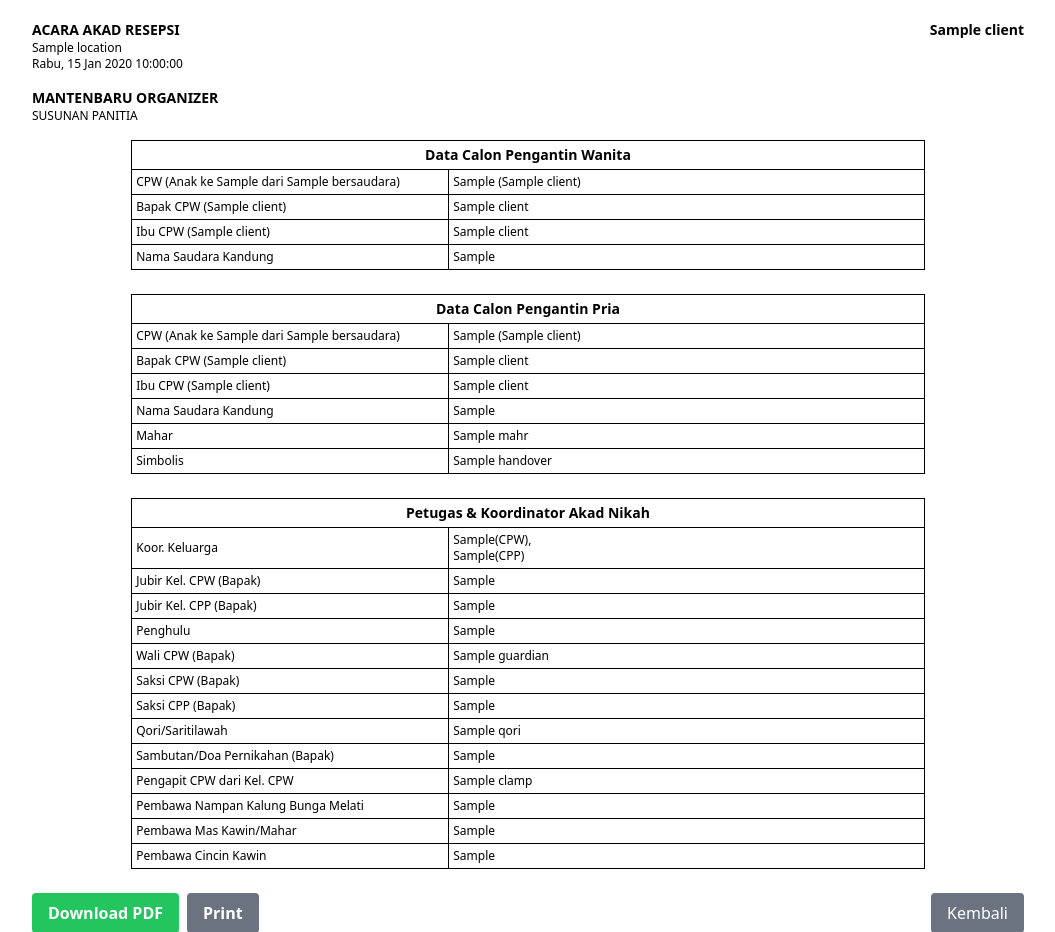
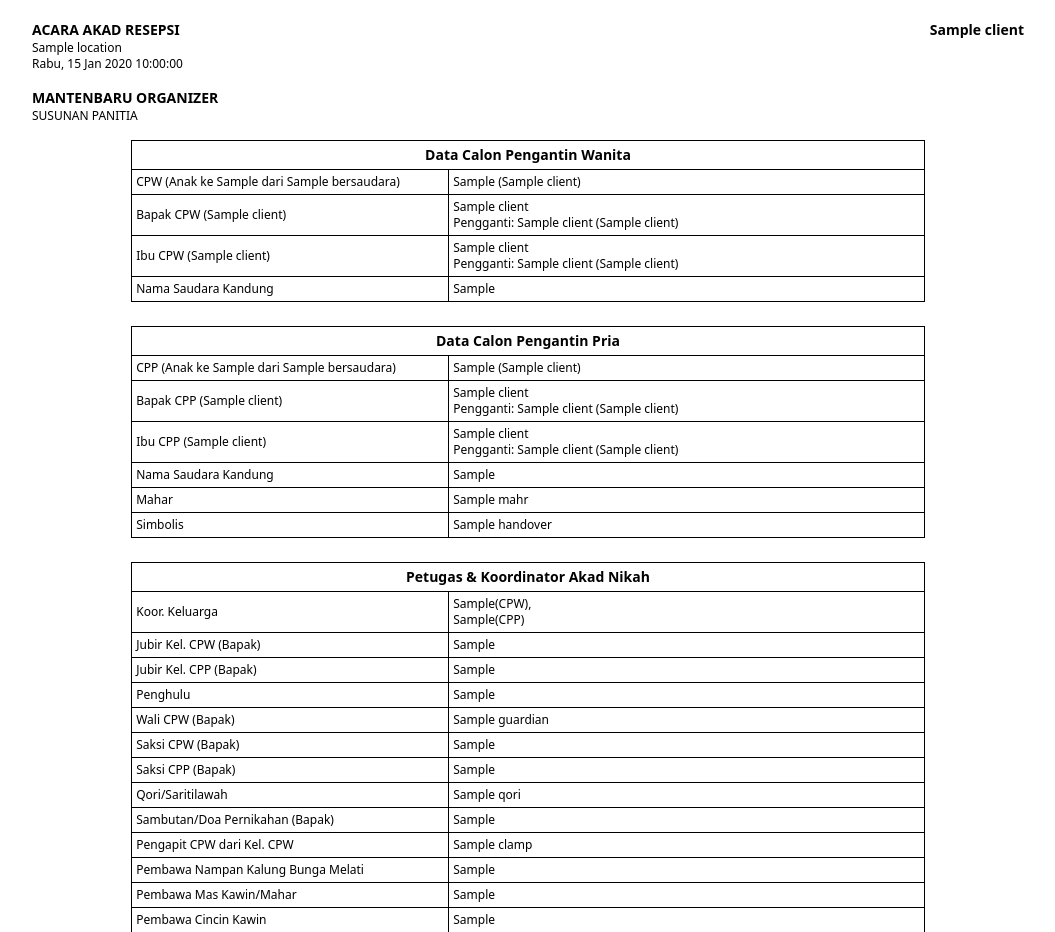
Before and after one commit to arkansys22/3RpM4nt3nB4rU, a CodeIgniter app: the page made by application/views/naskah/data_pengantin.php in a window 1280 px wide. Shown: the top 932 px of the page, without its empty margins (112-1167 px from the left). Run offline with CodeIgniter, Linux system fonts and the light colour scheme; tables that the repository leaves empty or names only in its code hold one stand-in row (values such as "Sample post"); the template is opened without the code that fills it: most values are stand-ins (such as "Sample title", 1, 10 or a date in 2020); some libraries are stand-ins or nearby versions.

Commit message:
adjustment data

```diff
--- a/application/views/naskah/data_pengantin.php
+++ b/application/views/naskah/data_pengantin.php
@@ -61,11 +61,19 @@
             </tr>
             <tr>
                 <td class="border border-black p-1 text-xs w-2/5">Bapak CPW (<?= $client->f_bride_fathercname; ?>)</td>
-                <td class="border border-black p-1 text-xs"><?= $client->f_bride_fathername; ?></td>
+                <td class="border border-black p-1 text-xs"><?= $client->f_bride_fathername; ?>
+                <?php if (!empty($client->f_bride_freplacementname)): ?>
+                <br>Pengganti: <?= $client->f_bride_freplacementname; ?> (<?= $client->f_bride_freplacementcname; ?>)
+                <?php endif; ?>
+            </td>
             </tr>
             <tr>
                 <td class="border border-black p-1 text-xs w-2/5">Ibu CPW (<?= $client->f_bride_mothercname; ?>)</td>
-                <td class="border border-black p-1 text-xs"><?= $client->f_bride_mothername; ?></td>
+                <td class="border border-black p-1 text-xs"><?= $client->f_bride_mothername; ?>
+                <?php if (!empty($client->f_bride_mreplacementname)): ?>
+                <br>Pengganti: <?= $client->f_bride_mreplacementname; ?> (<?= $client->f_bride_mreplacementcname; ?>)
+                <?php endif; ?>
+            </td>
             </tr>
             <tr>
                 <td class="border border-black p-1 text-xs w-2/5">Nama Saudara Kandung</td>
@@ -86,16 +94,24 @@
         </thead>
         <tbody>
             <tr>
-                <td class="border border-black p-1 text-xs w-2/5">CPW (Anak ke <?= $client->m_bride_nchild; ?> dari <?= $client->m_bride_hsibling; ?> bersaudara)</td>
+                <td class="border border-black p-1 text-xs w-2/5">CPP (Anak ke <?= $client->m_bride_nchild; ?> dari <?= $client->m_bride_hsibling; ?> bersaudara)</td>
                 <td class="border border-black p-1 text-xs"><?= $client->m_bride_fname; ?> (<?= $client->m_bride_cname; ?>)</td>
             </tr>
             <tr>
-                <td class="border border-black p-1 text-xs w-2/5">Bapak CPW (<?= $client->m_bride_fathercname; ?>)</td>
-                <td class="border border-black p-1 text-xs"><?= $client->m_bride_fathername; ?></td>
+                <td class="border border-black p-1 text-xs w-2/5">Bapak CPP (<?= $client->m_bride_fathercname; ?>)</td>
+                <td class="border border-black p-1 text-xs"><?= $client->m_bride_fathername; ?>
+                <?php if (!empty($client->m_bride_freplacementname)): ?>
+                <br>Pengganti: <?= $client->m_bride_freplacementname; ?> (<?= $client->m_bride_freplacementcname; ?>)
+                <?php endif; ?>
+            </td>
             </tr>
             <tr>
-                <td class="border border-black p-1 text-xs w-2/5">Ibu CPW (<?= $client->m_bride_mothercname; ?>)</td>
-                <td class="border border-black p-1 text-xs"><?= $client->m_bride_mothername; ?></td>
+                <td class="border border-black p-1 text-xs w-2/5">Ibu CPP (<?= $client->m_bride_mothercname; ?>)</td>
+                <td class="border border-black p-1 text-xs"><?= $client->m_bride_mothername; ?>
+                <?php if (!empty($client->m_bride_mreplacementname)): ?>
+                <br>Pengganti: <?= $client->m_bride_mreplacementname; ?> (<?= $client->m_bride_mreplacementcname; ?>)
+                <?php endif; ?>
+            </td>
             </tr>
             <tr>
                 <td class="border border-black p-1 text-xs w-2/5">Nama Saudara Kandung</td>
```
Also changed, not shown: application/views/naskah/pdf_data_pengantin.php (+19 -4 lines).
